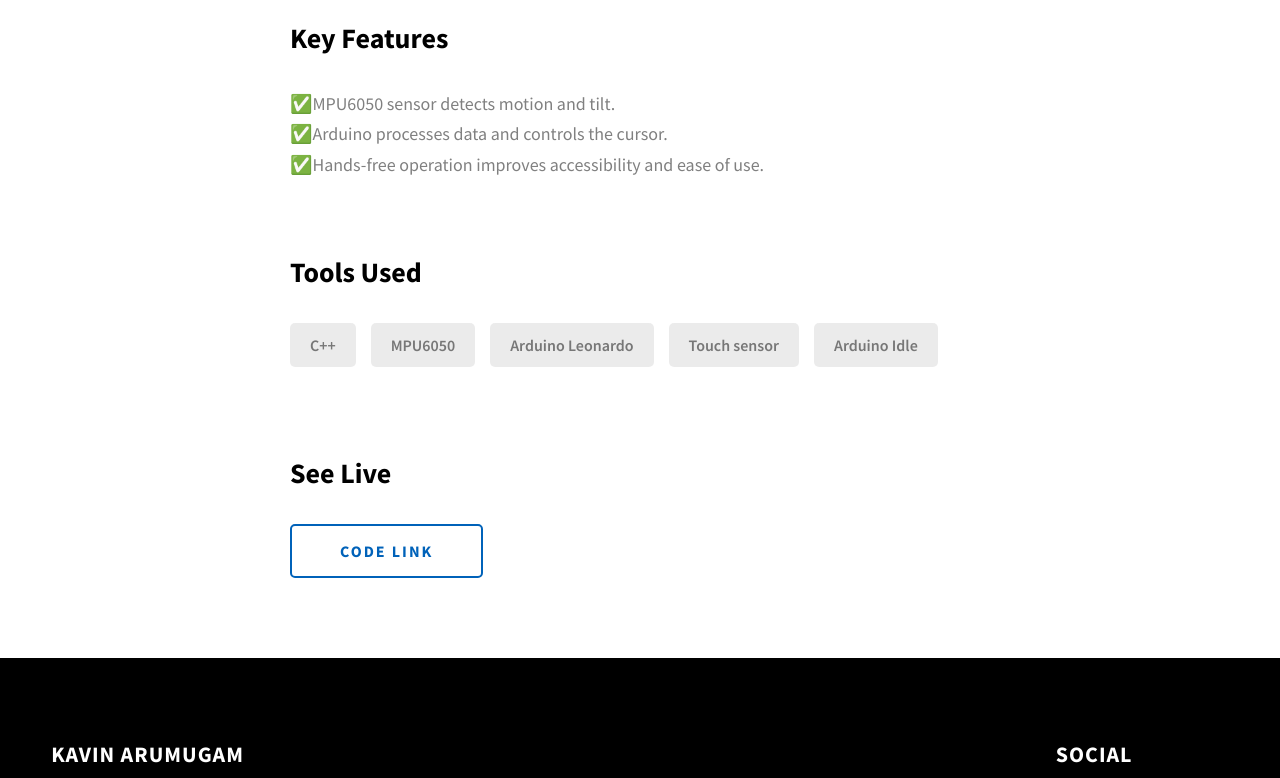
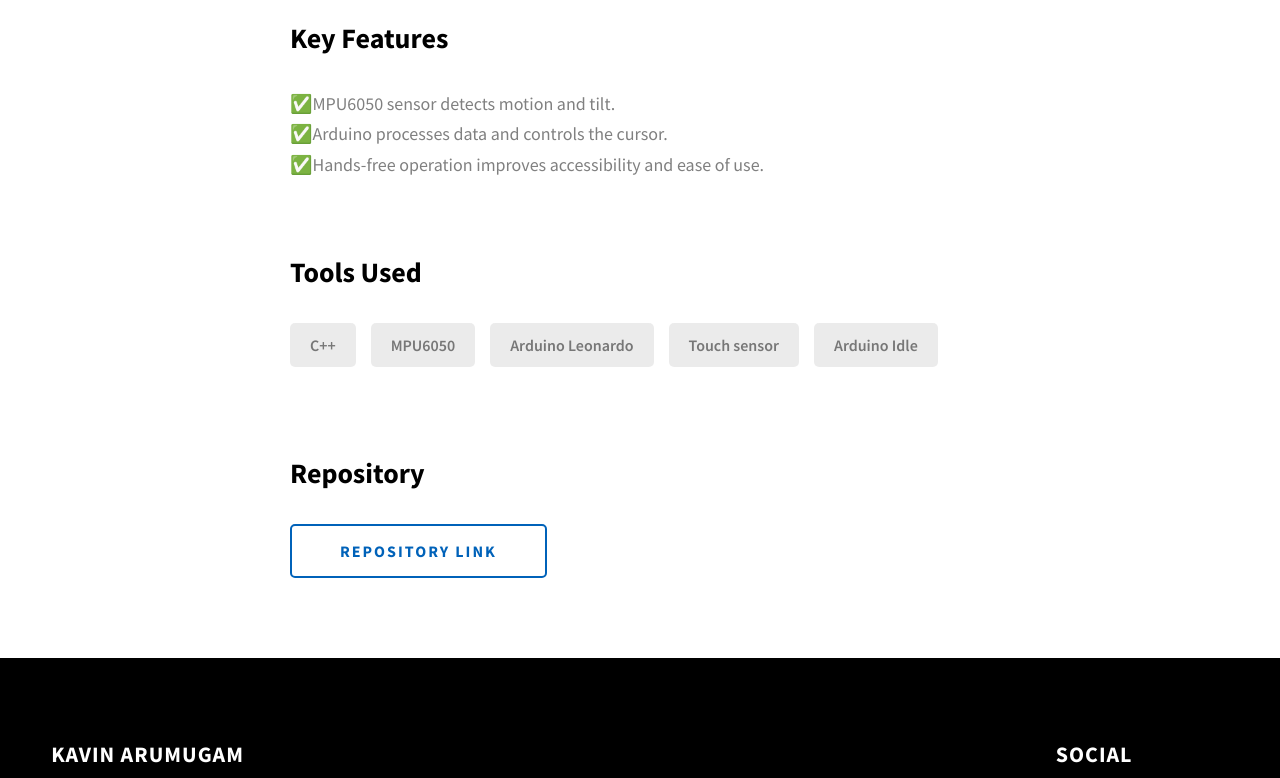
Before and after one commit to Kavin7094/my-portfolio, a website: page project-1.html in a window 1280 px wide. Shown: the part 1756-2534 px from the top of the page. Drawn offline with Linux system fonts and the light colour scheme.

Commit message:
Update project-1.html

```diff
--- a/project-1.html
+++ b/project-1.html
@@ -81,7 +81,7 @@
         </p>
       </div>
       <div class="project-cs-hero__cta">
-        <a href="https://github.com/Kavin7094/air-mouse" class="btn btn--bg" target="_blank">Code Link</a>
+        <a href="https://github.com/Kavin7094/air-mouse" class="btn btn--bg" target="_blank">Source Link</a>
       </div>
     </div>
   </section>
@@ -123,9 +123,9 @@
             </div>
           </div>
           <div class="project-details__links">
-            <h3 class="project-details__content-title">See Live</h3>
+            <h3 class="project-details__content-title">Repository</h3>
             <a href="https://github.com/Kavin7094/air-mouse"
-              class="btn btn--med btn--theme-inv project-details__links-btn" target="_blank">Code Link</a>
+              class="btn btn--med btn--theme-inv project-details__links-btn" target="_blank">Repository Link</a>
           </div>
         </div>
       </div>
```
